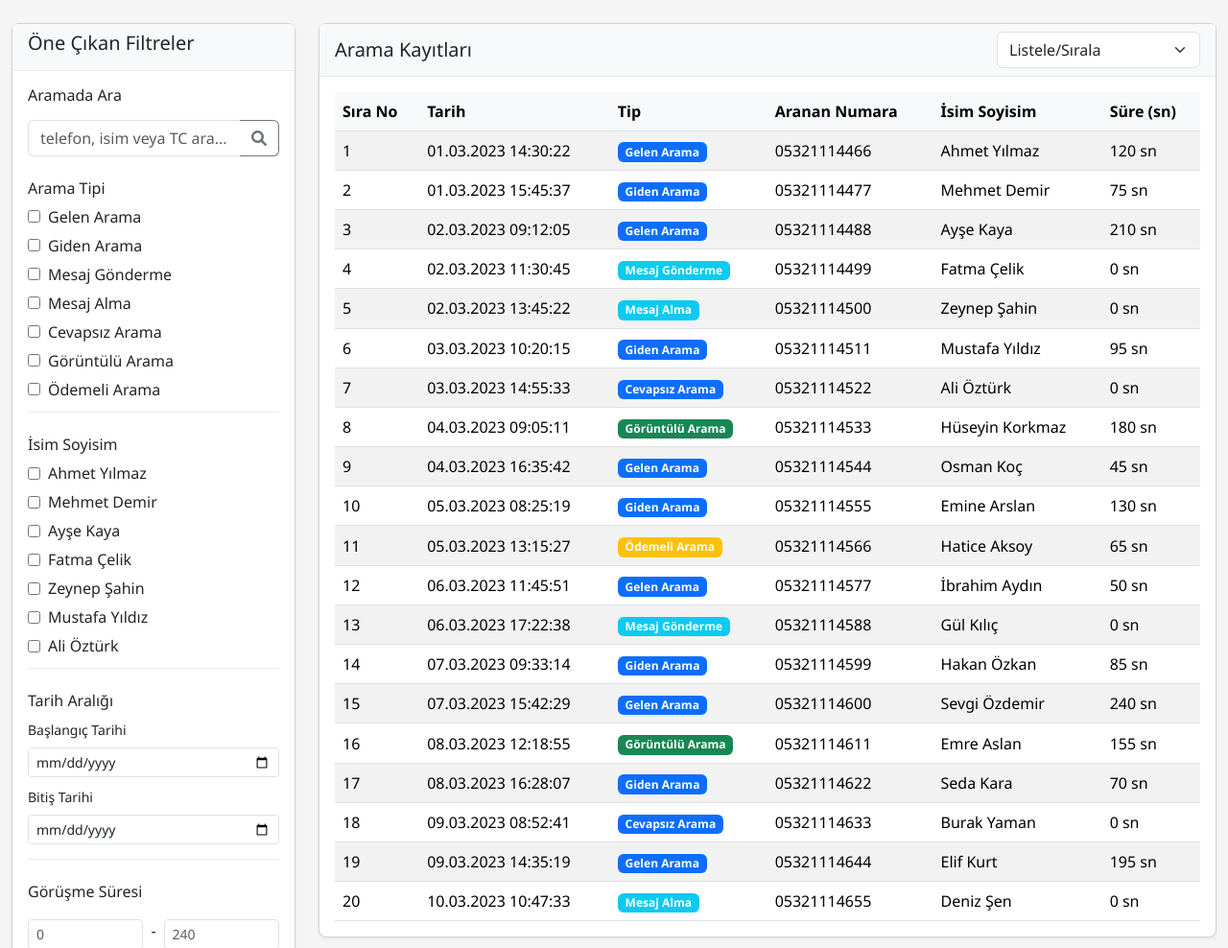
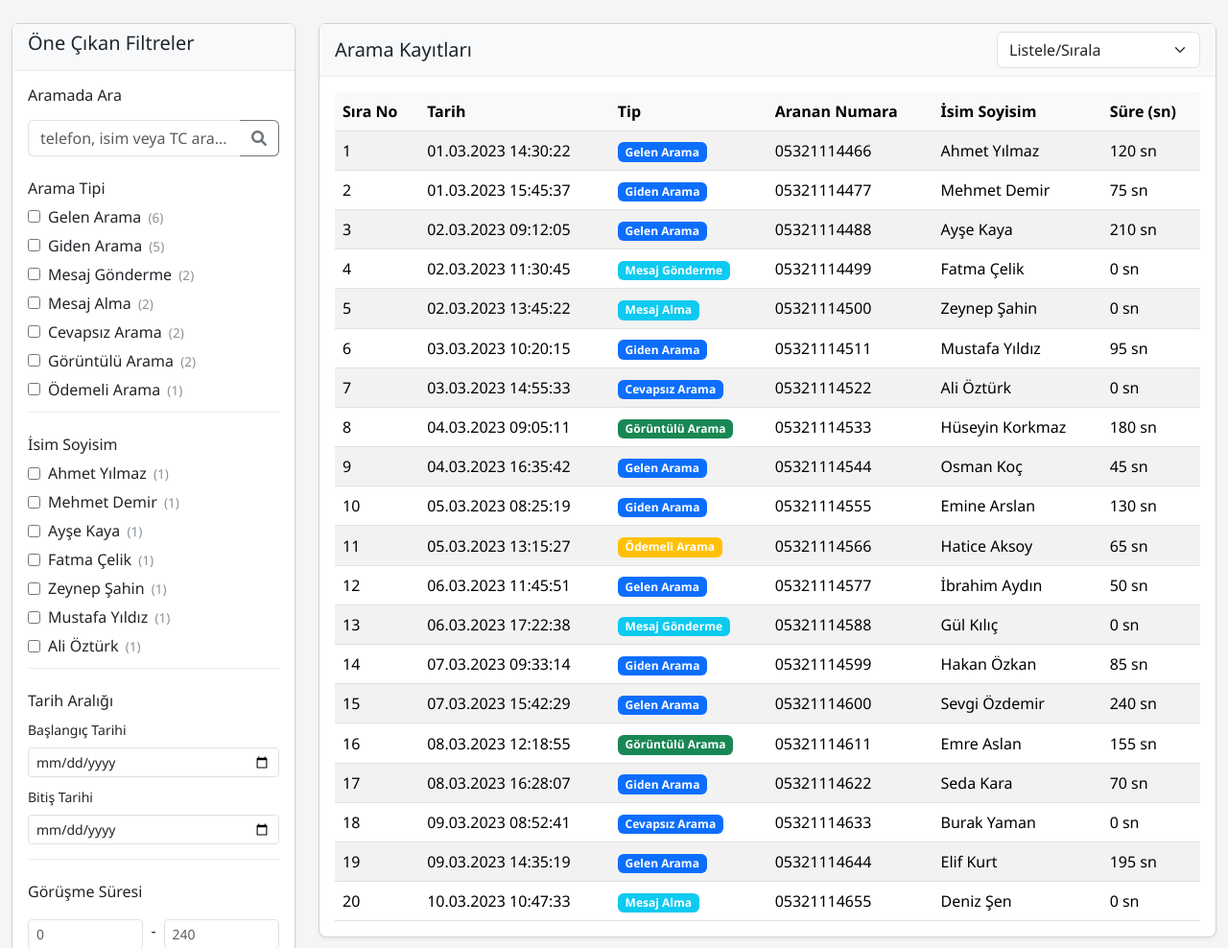
Before and after one commit to sinanelms/BTK, a Flask app: page / in a window 1280 px wide. Shown: the part 98-1086 px from the top of the page at 96% size. Run offline with Flask 3, Linux system fonts and the light colour scheme.

Commit message:
Display the number of records for each filter value on the web page
Implements filter value counts in `filter-module.js`, adds `filter-count.css`, and links it in `index.html`.

Replit-Commit-Author: Agent
Replit-Commit-Session-Id: 5b593d3f-25ba-456a-b653-72c7929dda22
Replit-Commit-Screenshot-Url: https://storage.googleapis.com/screenshot-production-us-central1/b323756d-706a-4822-96d1-b15700d6b3ec/990a23aa-3a8d-4b05-bf31-33740b78a481.jpg

```diff
--- /dev/null
+++ b/static/css/filter-count.css
@@ -0,0 +1,13 @@
+/* Filtre sayısı stili */
+.filter-count {
+    color: #6c757d;
+    font-size: 0.85em;
+    opacity: 0.8;
+    margin-left: 3px;
+    font-weight: normal;
+}
+
+/* Dark mode için sayı stili */
+body.dark-mode .filter-count {
+    color: #adb5bd;
+}
--- a/static/js/filter-module.js
+++ b/static/js/filter-module.js
@@ -254,6 +254,18 @@ class FilterManager {
             header.textContent = displayName;
         }
 
+        // Her değer için sayım yap
+        const valueCounts = {};
+        this.products.forEach(product => {
+            const fieldValue = product[this.filterRegistry.categoryFilters[filterKey].dataField];
+            if (fieldValue) {
+                if (!valueCounts[fieldValue]) {
+                    valueCounts[fieldValue] = 0;
+                }
+                valueCounts[fieldValue]++;
+            }
+        });
+
         // Checkbox'ları oluştur
         values.forEach(value => {
             const checkboxId = `${filterKey}-${value.toString().replace(/\s+/g, '').toLowerCase()}`;
@@ -268,7 +280,7 @@ class FilterManager {
 
             const label = document.createElement('label');
             label.htmlFor = checkboxId;
-            label.textContent = value;
+            label.innerHTML = `${value} <span class="filter-count">(${valueCounts[value] || 0})</span>`;
 
             checkboxDiv.appendChild(checkbox);
             checkboxDiv.appendChild(label);
--- a/templates/index.html
+++ b/templates/index.html
@@ -11,6 +11,7 @@
     <!-- Custom CSS -->
     <link rel="stylesheet" href="{{ url_for('static', filename='css/style.css') }}">
     <link rel="stylesheet" href="{{ url_for('static', filename='css/dark-mode.css') }}" id="dark-mode-style" disabled>
+    <link rel="stylesheet" href="{{ url_for('static', filename='css/filter-count.css') }}">
 </head>
 <body>
     <div class="container-fluid">
```
